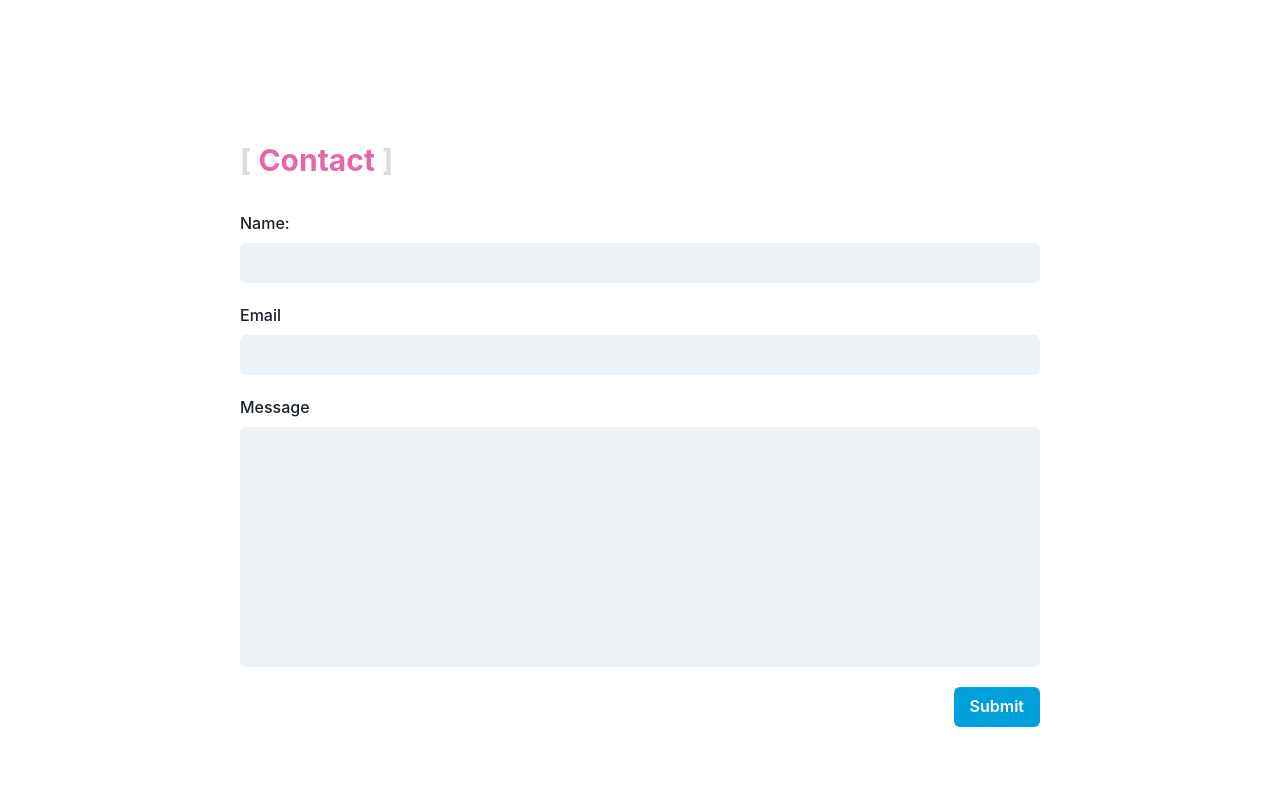
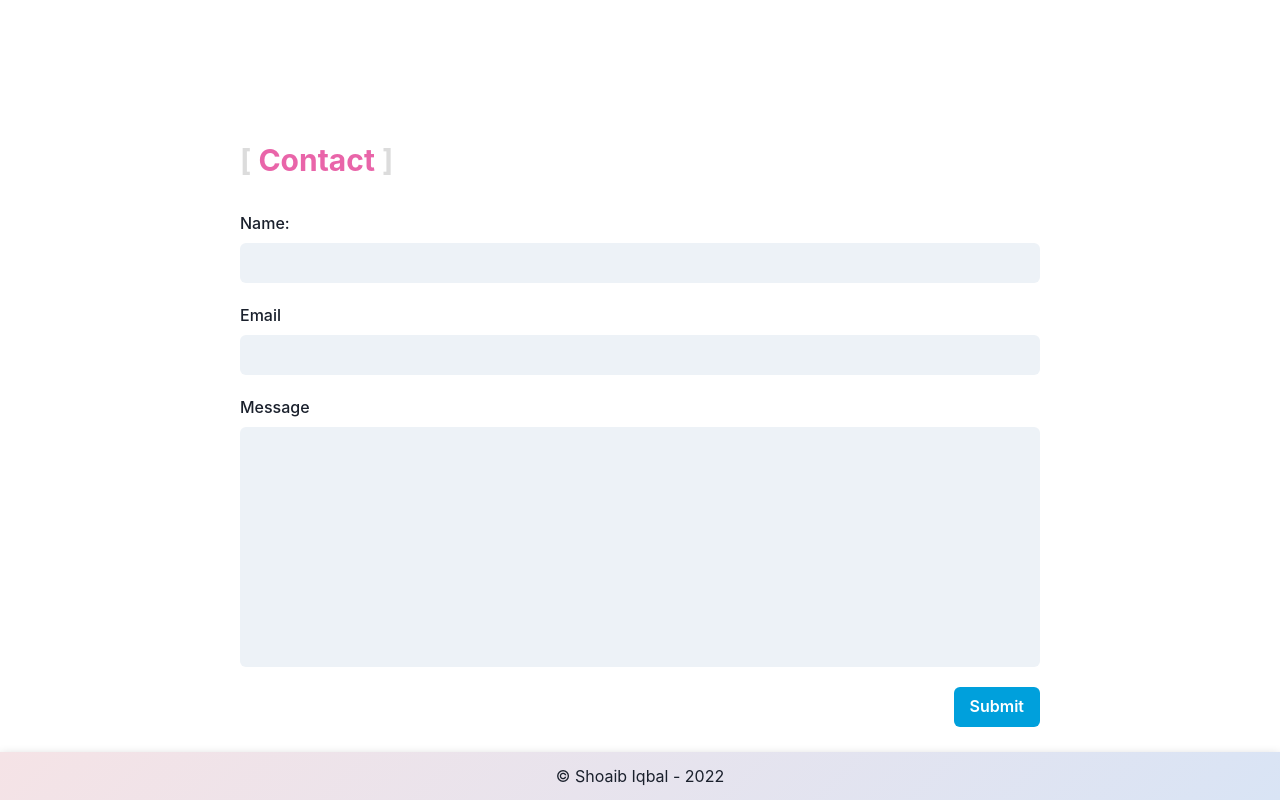
Before and after one commit to shoaibiqbal0/react-portfolio-2, a React (Create React App) app: page / in a window 1280 px wide. Shown: the part 2448-3248 px from the top of the page. Before the commit the page ends 3200 px from the top, so only its background shows below. Built offline with nearby package versions, Linux system fonts and the light colour scheme.

Commit message:
Added footer

```diff
--- a/src/App.js
+++ b/src/App.js
@@ -1,5 +1,6 @@
 import About from "./components/About";
 import Contact from "./components/Contact";
+import Footer from "./components/Footer";
 import Navbar from "./components/Navbar";
 import Projects from "./components/Projects";
 import Skills from "./components/Skills";
@@ -13,6 +14,7 @@ function App() {
       <Skills />
       <Projects />
       <Contact />
+      <Footer />
     </div>
   );
 }
--- /dev/null
+++ b/src/components/Footer.jsx
@@ -0,0 +1,25 @@
+import { Flex, Text, useColorModeValue } from "@chakra-ui/react";
+import React from "react";
+
+const Footer = () => {
+  const footerColor = useColorModeValue(
+    "linear-gradient(315deg, #d9e4f5 0%, #f5e3e6 100%)",
+    "linear-gradient(315deg, #485461 0%, #28313b 100%)"
+  );
+
+  return (
+    <Flex
+      w="100%"
+      py="3"
+      px="5"
+      bg={footerColor}
+      boxShadow="0 3px 10px rgb(0 0 0 / 0.2)"
+      justify="center"
+      align="center"
+    >
+      <Text>© Shoaib Iqbal - 2022</Text>
+    </Flex>
+  );
+};
+
+export default Footer;
```
